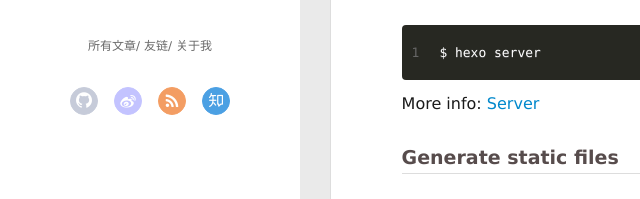
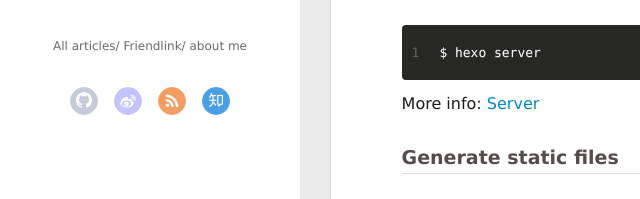
Before and after one commit to hellodarkness/hellodarkness.github.io, a plain HTML site: page 2017/11/09/hello-world/index.html in a window 1280 px wide. Shown: the part 504-703 px from the top of the page, 0-640 px from the left. Drawn offline with Linux system fonts and the light colour scheme; no server answers.

Commit message:
Site updated: 2017-11-09 03:58:17

```diff
--- a/2017/11/09/hello-world/index.html
+++ b/2017/11/09/hello-world/index.html
@@ -67,15 +67,15 @@
 		<nav class="header-smart-menu">
 
 
-    			<a q-on="click: openSlider(e, 'innerArchive')" href="javascript:void(0)">所有文章</a>
+    			<a q-on="click: openSlider(e, 'innerArchive')" href="javascript:void(0)">All articles</a>
 
 
 
-    			<a q-on="click: openSlider(e, 'friends')" href="javascript:void(0)">友链</a>
+    			<a q-on="click: openSlider(e, 'friends')" href="javascript:void(0)">Friendlink</a>
 
 
 
-    			<a q-on="click: openSlider(e, 'aboutme')" href="javascript:void(0)">关于我</a>
+    			<a q-on="click: openSlider(e, 'aboutme')" href="javascript:void(0)">about me</a>
 
 
 		</nav>
@@ -368,15 +368,15 @@ getOwnMetadataKeys:function(t){return o(i(t),arguments.length<2?void 0:u(argumen
 
 
 
-      <li style="width: 33.333333333333336%" q-on="click: openSlider(e, 'innerArchive')"><a href="javascript:void(0)" q-class="active:innerArchive">所有文章</a></li>
+      <li style="width: 33.333333333333336%" q-on="click: openSlider(e, 'innerArchive')"><a href="javascript:void(0)" q-class="active:innerArchive">All articles</a></li>
 
 
 
-      <li style="width: 33.333333333333336%" q-on="click: openSlider(e, 'friends')"><a href="javascript:void(0)" q-class="active:friends">友链</a></li>
+      <li style="width: 33.333333333333336%" q-on="click: openSlider(e, 'friends')"><a href="javascript:void(0)" q-class="active:friends">Friendlink</a></li>
 
 
 
-      <li style="width: 33.333333333333336%" q-on="click: openSlider(e, 'aboutme')"><a href="javascript:void(0)" q-class="active:aboutme">关于我</a></li>
+      <li style="width: 33.333333333333336%" q-on="click: openSlider(e, 'aboutme')"><a href="javascript:void(0)" q-class="active:aboutme">about me</a></li>
 
 
     </ul>
@@ -445,7 +445,7 @@ getOwnMetadataKeys:function(t){return o(i(t),arguments.length<2?void 0:u(argumen
         <ul class="search-ul">
 
             <li class="search-li">
-              <a href="http://localhost:4000/" target="_blank" class="search-title"><i class="icon-quo-left icon"></i>友情链接1</a>
+              <a href="/lizhening.me" target="_blank" class="search-title"><i class="icon-quo-left icon"></i>1</a>
             </li>
 
             <li class="search-li">
@@ -476,7 +476,7 @@ getOwnMetadataKeys:function(t){return o(i(t),arguments.length<2?void 0:u(argumen
 
     	<section class="tools-section tools-section-me" q-show="aboutme">
 
-  	  		<div class="aboutme-wrap" id="js-aboutme">很惭愧&lt;br&gt;&lt;br&gt;只做了一点微小的工作&lt;br&gt;谢谢大家</div>
+  	  		<div class="aboutme-wrap" id="js-aboutme">My life for Aiur&lt;br&gt;&lt;br&gt;My love for you&lt;br&gt;</div>
 
     	</section>
 
```
Also changed, not shown: archives/2017/11/index.html (+8 -8 lines), archives/2017/index.html (+8 -8 lines), archives/index.html (+8 -8 lines), index.html (+8 -8 lines).
